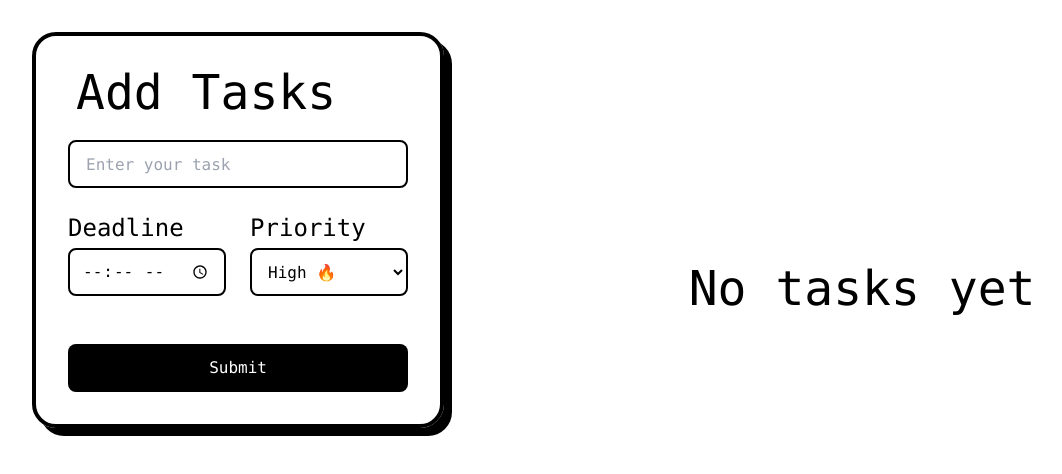
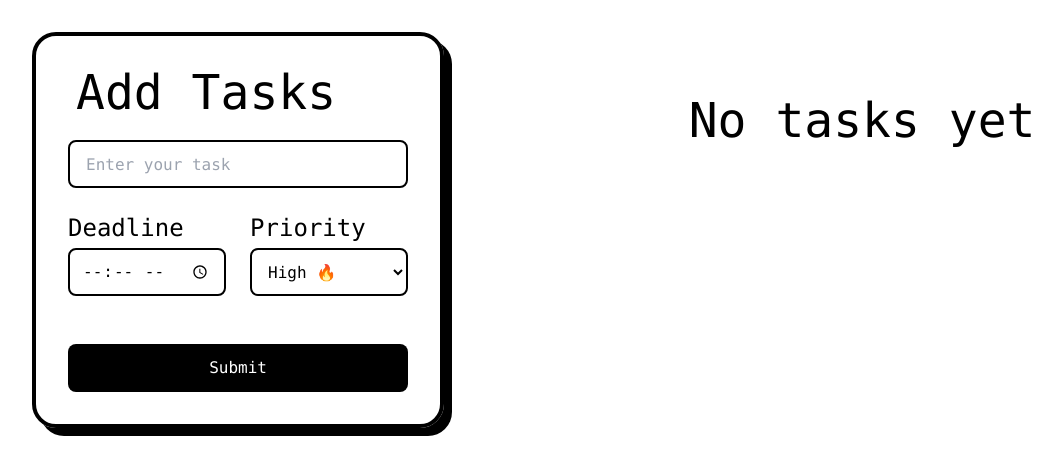
Before and after one commit to pushparajwastaken/to-do-list, a React (Vite) app: page / in a window 1280 px wide. Shown: the top 474 px of the page, without its empty margins (0-1062 px from the left). Built offline with nearby package versions, Linux system fonts and the light colour scheme.

Commit message:
todos height fix

```diff
--- a/src/Components/Todos/Todos.jsx
+++ b/src/Components/Todos/Todos.jsx
@@ -54,7 +54,7 @@ export const Todos = () => {
   }, [todos]);
 
   return (
-    <div className="font-mono flex justify-center items-center w-full min-h-[60vh]">
+    <div className="font-mono flex justify-center w-full min-h-screen">
       {todos.length === 0 ? (
         <p className="md:w-1/2 w-full text-center pt-24 text-5xl font-mono">
           No tasks yet
```
